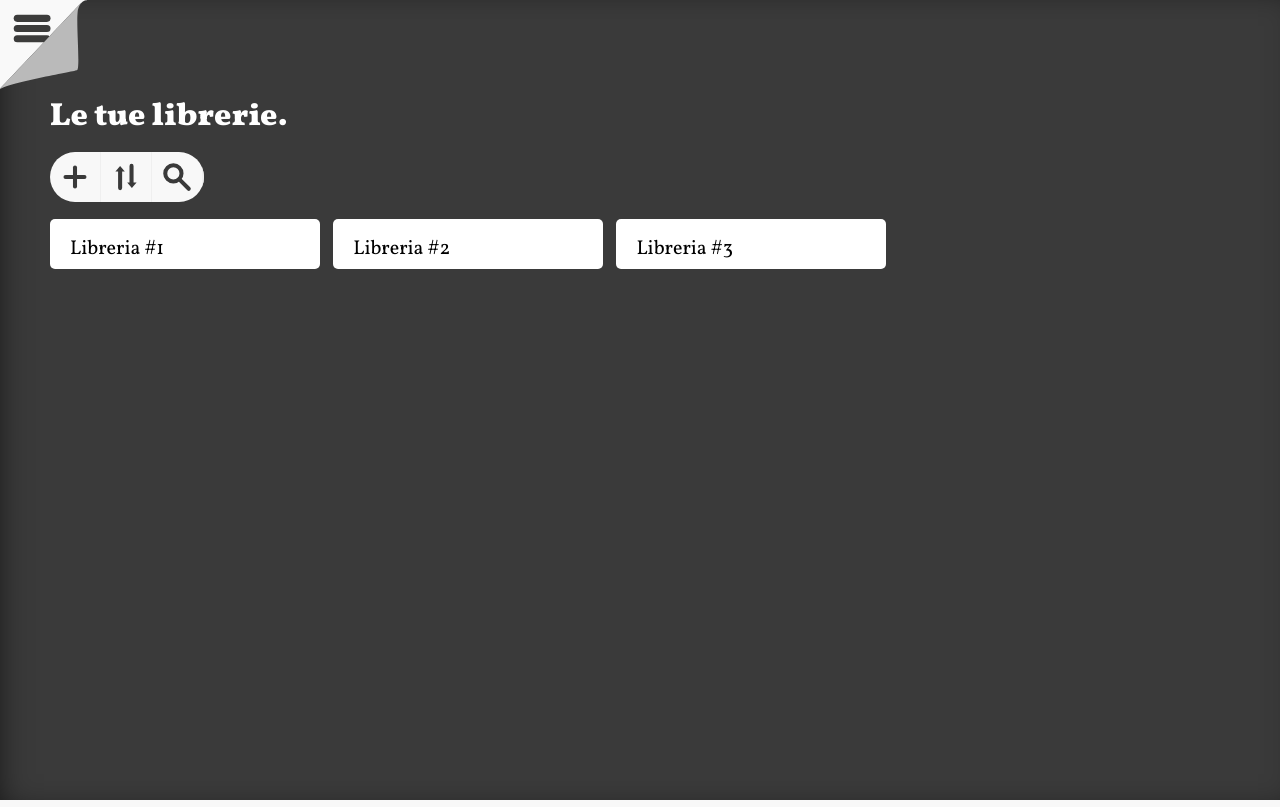
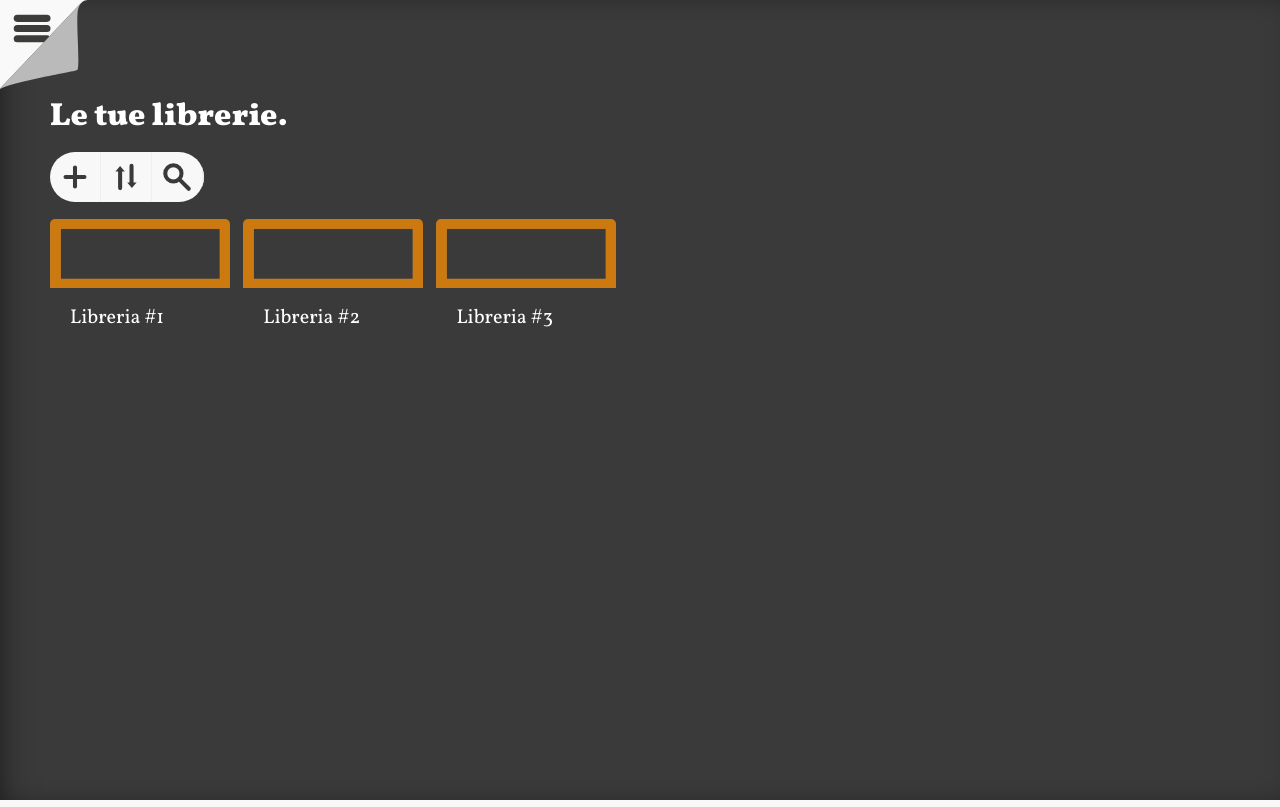
Before and after one commit to LorenzoCelli/Biblioteca, a PHP site: page /nuovalibreria/nuovalibreria.html in a window 1280 px wide. Run offline with PHP 8.4, Linux system fonts and the light colour scheme.

Commit message:
css libreria

```diff
--- a/nuovalibreria/nuovalibreria.css
+++ b/nuovalibreria/nuovalibreria.css
@@ -92,6 +92,7 @@ select{
     border-radius: 5px;
     overflow: hidden;
 }
+
 .main_container{
     transform: translateX(-300px);
     transition: transform 300ms;
@@ -154,10 +155,13 @@ p {
   padding-left: 48px;
 }
 .book_image {
-  width: 270px;
+  width: 180px;
+  height: 69px;
   display: block;
   cursor: pointer;
   position: relative;
+  background-size: 100%;
+  background-repeat: no-repeat;
 }
 
 .book_image:after {
@@ -168,6 +172,7 @@ p {
     opacity: 0;
     transition: all 0.2s;
     -webkit-transition: all 0.2s;
+    background-repeat: no-repeat;
 }
 .book_image:hover:after {
     opacity: 1;
@@ -177,17 +182,19 @@ p {
 }
 .book_text2 {
 display: inline-block;
-color: black;
+color: white;
 height: 50px;
 line-height: 60px;
 vertical-align: top;
 font-size: 20px;
 padding: 0 20px;
 cursor: pointer;
-background-color: white;
-width: 100%;
 }
 
 .book_text2:hover {
 text-decoration: underline;
 }
+
+.scaffale {
+    margin-top: -9px;
+}
```
